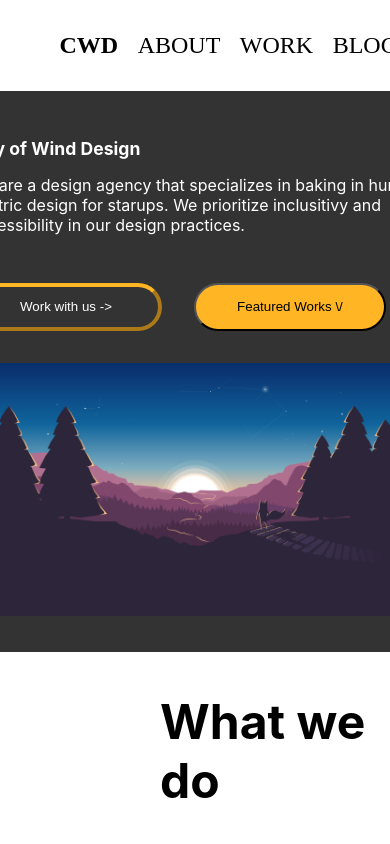
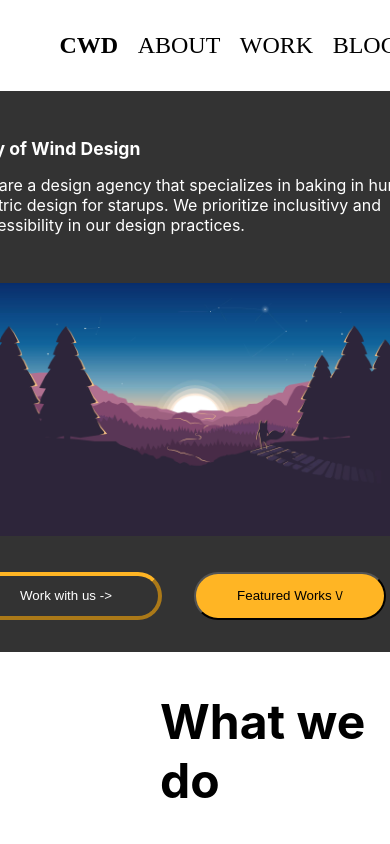
Before and after one commit to ltramos7/cwd-website-fe, a React (Create React App) app: page / in a window 390 px wide. Shown: the top 844 px of the page. Built offline with nearby package versions, Linux system fonts and the light colour scheme.

Commit message:
home - added header for mobile screen

```diff
--- a/src/components/home/index.jsx
+++ b/src/components/home/index.jsx
@@ -62,9 +62,10 @@ class Home extends React.Component{
         window.location.href = 'http://localhost:3000/contact'
     }
 
-    render(){
-        return(
-            <section className='home'>
+    checkWindowWidthHeader = () => {
+        console.log('window width', window.innerWidth)
+        if (window.innerWidth > 500){
+            return(
                 <div className='home__header'>
                     <div className='home__header-text'>
                         <h1>City of Wind Design</h1>
@@ -78,6 +79,30 @@ class Home extends React.Component{
                         <img src={require(`./images/minimal-placeholder.jpg`)} placeholder='rect fill' />
                     </div>
                 </div>
+            )
+        } else {
+            return(
+                <div className='home__header'>
+                    <div className='home__header-text'>
+                        <h1>City of Wind Design</h1>
+                        <p>We are a design agency that specializes in baking in human centric design for starups. We prioritize inclusitivy and accessibility in our design practices.</p>
+                    </div>
+                    <div className='home__header-img'>
+                        <img src={require(`./images/minimal-placeholder.jpg`)} placeholder='rect fill' />
+                    </div>
+                    <div className='home__header-btns'>
+                        <button onClick={this.viewContactUs} className='home__header-btns-clear'>Work with us -></button>
+                        <button className='home__header-btns-full'>Featured Works \/</button>
+                    </div>
+                </div>
+            )
+        }
+    }
+
+    render(){
+        return(
+            <section className='home'>
+                { this.checkWindowWidthHeader()}
 
                 <div className='home__what-we-do'>
                     <h1>What we do</h1>
```
